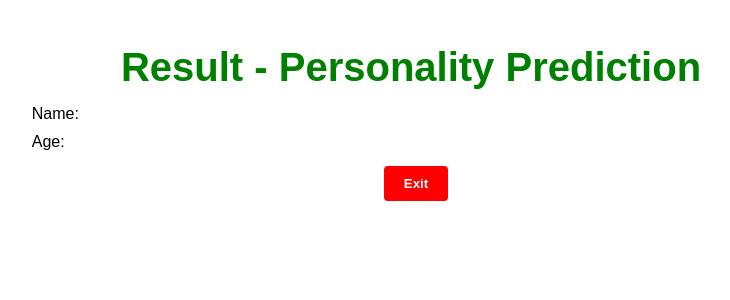
After one commit to SR-Pittu/GDP, a Flask app: template templates/result.html in a window 1280 px wide. The commit adds this page. Shown: the top 300 px of the page, without its empty margins (229-959 px from the left). Run offline with Flask 3, Linux system fonts and the light colour scheme; the template is opened without the code that fills it, so the values that code supplies are empty.

Commit message:
changes done

```diff
--- /dev/null
+++ b/templates/result.html
@@ -0,0 +1,61 @@
+<!DOCTYPE html>
+<html>
+<head>
+    <title>Predicted Personality</title>
+    <style>
+        body {
+            background-color: white;
+            font-family: Arial, sans-serif;
+        }
+
+        #container {
+            text-align: center;
+            padding-top: 10px;
+        }
+
+        #title {
+            font-size: 40px;
+            font-weight: bold;
+            color: green;
+            margin-bottom: 10px;
+        }
+
+        .label {
+            display: block;
+            color: black;
+            text-align: left;
+            width: 60%;
+            margin: 0 auto;
+            padding: 5px;
+        }
+
+        #personality {
+            text-align: left;
+            width: 60%;
+            margin: 0 auto;
+            padding: 5px;
+        }
+
+        #exitBtn {
+            padding: 10px 20px;
+            background-color: red;
+            color: white;
+            border: none;
+            border-radius: 4px;
+            font-weight: bold;
+            cursor: pointer;
+            margin-top: 10px;
+        }
+    </style>
+</head>
+<body>
+    <div id="container">
+        <h1 id="title">Result - Personality Prediction</h1>
+        <label class="label">Name: <span id="name"></span></label>
+        <label class="label">Age: <span id="age"></span></label>
+        <!-- Other labels for data keys here -->
+        <label id="personality"></label>
+        <button id="exitBtn">Exit</button>
+    </div>
+</body>
+</html>
```
Also changed, not shown: templates/personalityprediction.html (+20 -6 lines).
